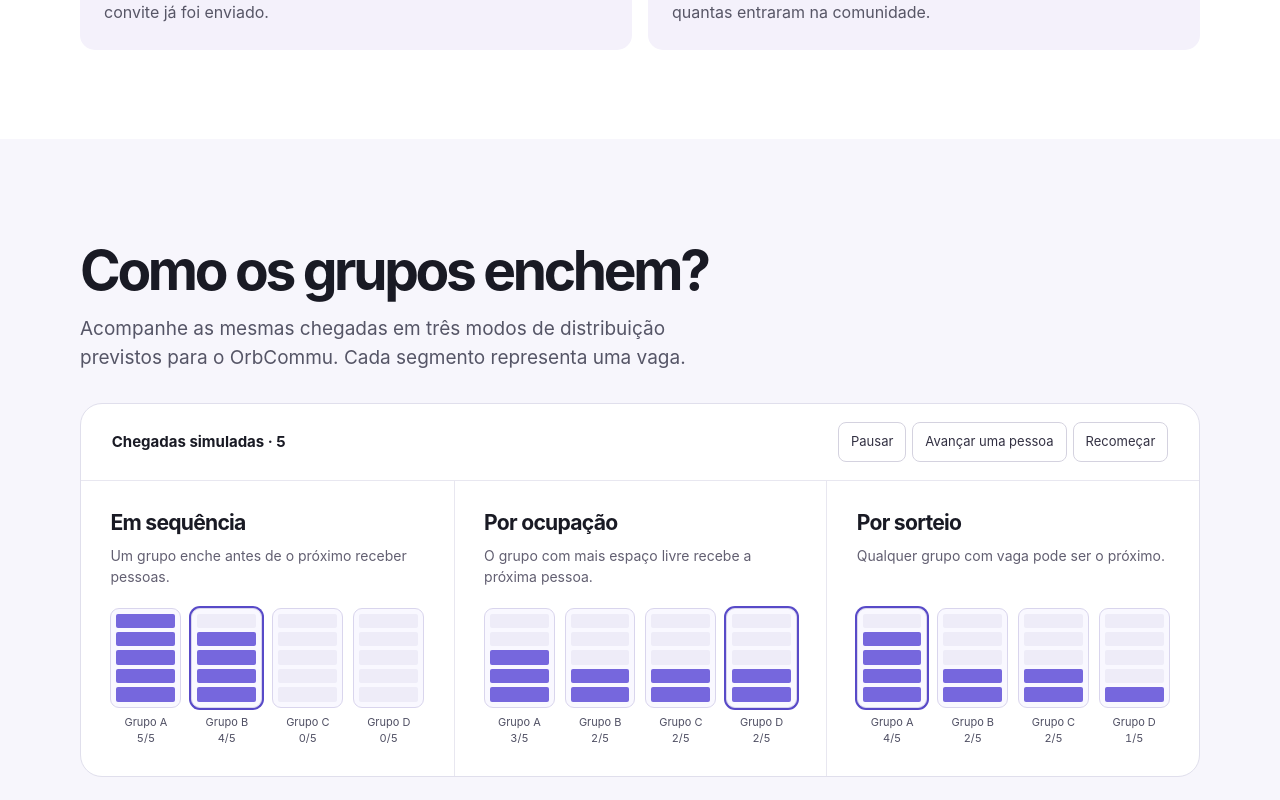
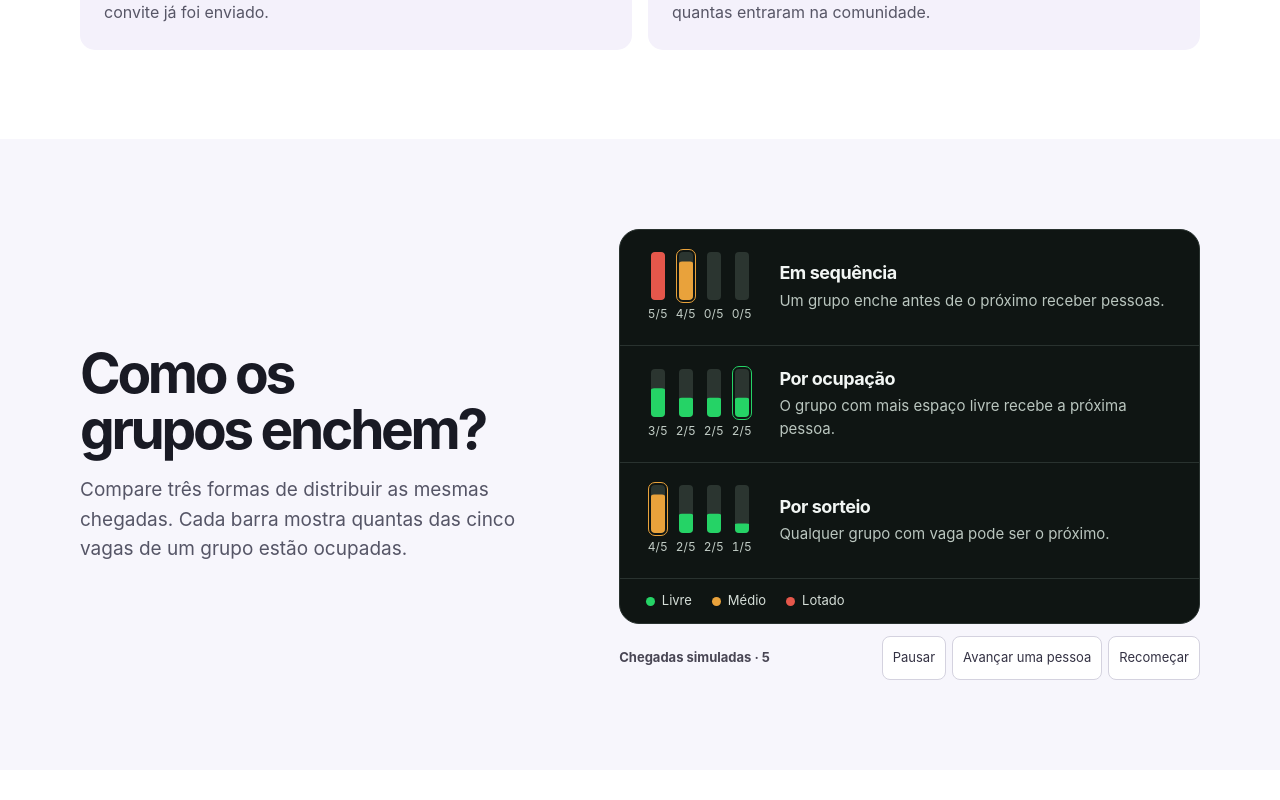
Before and after one commit to GuilhermeSerafim/orbcommu, a Next.js app in the folder web/: page /organizadores in a window 1280 px wide. Shown: the part 1300-2100 px from the top of the page. Built offline with nearby package versions, Linux system fonts and the light colour scheme.

Commit message:
feat(landing): show group occupancy beside the distribution heading

```diff
--- a/web/app/organizadores/distribuicao.tsx
+++ b/web/app/organizadores/distribuicao.tsx
@@ -13,7 +13,14 @@ const modos = [
 
 const capacidade = 5
 const nomes = ["Grupo A", "Grupo B", "Grupo C", "Grupo D"]
-const segmentos = [0, 1, 2, 3, 4]
+const estados = ["Livre", "Médio", "Lotado"] as const
+
+function estadoOcupacao(ocupadas: number): typeof estados[number] {
+  if (ocupadas >= capacidade) return "Lotado"
+  if (ocupadas >= capacidade * 0.8) return "Médio"
+  return "Livre"
+}
+
 const statusInicial = "Simulação · 4 vagas já ocupadas"
 const statusFinal = "Grupos lotados · 1 pessoa aguardando"
 const statusChegadas = (chegadas: number) => `Chegadas simuladas · ${chegadas}`
@@ -67,9 +74,43 @@ export function Distribuicao() {
   return (
     <section className={estilos.distribuicao} id="distribuicao" aria-labelledby="titulo-distribuicao" ref={ref}>
       <div className={estilos.distribuicaoConteudo}>
-        <h2 id="titulo-distribuicao">Como os grupos enchem?</h2>
-        <p>Acompanhe as mesmas chegadas em três modos de distribuição previstos para o OrbCommu. Cada segmento representa uma vaga.</p>
+        <header className={estilos.distribuicaoIntroducao}>
+          <h2 id="titulo-distribuicao">Como os grupos enchem?</h2>
+          <p>Compare três formas de distribuir as mesmas chegadas. Cada barra mostra quantas das cinco vagas de um grupo estão ocupadas.</p>
+        </header>
         <div className={estilos.distribuicaoSimulacao}>
+          <div className={estilos.distribuicaoQuadro}>
+            {linhas.map(({ id, titulo, descricao, grupos, ultimo }) => (
+              <article key={id} className={estilos.distribuicaoModo}>
+                <div className={estilos.distribuicaoGrupos}>
+                  {grupos.map(({ membros, reservas }, indice) => {
+                    const ocupadas = membros + reservas
+                    const estado = estadoOcupacao(ocupadas)
+                    const recebeu = ultimo === indice
+                    const leitura = `${estado} · ${ocupadas} de ${capacidade} vagas ocupadas`
+                    return (
+                      <div key={nomes[indice]} className={estilos.distribuicaoGrupo} data-estado={estado}
+                        data-recebeu={recebeu} title={`${nomes[indice]} · ${leitura}`}>
+                        <div className={estilos.distribuicaoMedidor} role="meter" aria-label={nomes[indice]}
+                          aria-valuemin={0} aria-valuemax={capacidade} aria-valuenow={ocupadas}
+                          aria-valuetext={`${leitura}${recebeu ? ", recebeu a última chegada" : ""}`}>
+                          <i style={{ transform: `scaleY(${ocupadas / capacidade})` }} />
+                        </div>
+                        <span aria-hidden="true">{ocupadas}/{capacidade}</span>
+                      </div>
+                    )
+                  })}
+                </div>
+                <div>
+                  <h3>{titulo}</h3>
+                  <p>{descricao}</p>
+                </div>
+              </article>
+            ))}
+            <ul className={estilos.distribuicaoLegenda} aria-label="Legenda de ocupação">
+              {estados.map(estado => <li key={estado} data-estado={estado}>{estado}</li>)}
+            </ul>
+          </div>
           <div className={estilos.distribuicaoStatus}>
             <b>{status}</b>
             <span className="sr-only" role="status">{anuncio}</span>
@@ -94,31 +135,6 @@ export function Distribuicao() {
               }}>Recomeçar</button>
             </div>
           </div>
-          <div className={estilos.distribuicaoModos}>
-            {linhas.map(({ id, titulo, descricao, grupos, ultimo }) => (
-              <article key={id} className={estilos.distribuicaoModo}>
-                <h3>{titulo}</h3>
-                <p>{descricao}</p>
-                <div className={estilos.distribuicaoGrupos}>
-                  {grupos.map(({ membros, reservas }, indice) => {
-                    const ocupadas = membros + reservas
-                    const recebeu = ultimo === indice
-                    return (
-                      <div key={nomes[indice]} className={estilos.distribuicaoGrupo} data-recebeu={recebeu}>
-                        <div className={estilos.distribuicaoMedidor} role="meter" aria-label={nomes[indice]}
-                          aria-valuemin={0} aria-valuemax={capacidade} aria-valuenow={ocupadas}
-                          aria-valuetext={`${ocupadas} de ${capacidade} vagas ocupadas${recebeu ? ", recebeu a última chegada" : ""}`}>
-                          {segmentos.map(segmento => <i key={segmento} data-ocupado={segmento < ocupadas} />)}
-                        </div>
-                        <small aria-hidden="true">{nomes[indice]}</small>
-                        <span aria-hidden="true">{ocupadas}/{capacidade}</span>
-                      </div>
-                    )
-                  })}
-                </div>
-              </article>
-            ))}
-          </div>
         </div>
       </div>
     </section>
--- a/web/app/organizadores/landing.module.css
+++ b/web/app/organizadores/landing.module.css
@@ -487,7 +487,7 @@
 }
 
 .distribuicao {
-  padding: clamp(60px, 8vw, 112px) max(20px, 5vw);
+  padding: clamp(56px, 7vw, 100px) max(20px, 5vw);
   background: #f7f6fc;
   color: #191a24;
   scroll-margin-top: 70px;
@@ -495,54 +495,136 @@
 }
 
 .distribuicaoConteudo {
+  display: grid;
+  grid-template-columns: minmax(0, .9fr) minmax(0, 1.1fr);
+  align-items: center;
+  gap: clamp(36px, 5vw, 72px);
   max-width: 1120px;
   margin-inline: auto;
 }
 
-.distribuicaoConteudo h2 {
-  margin: 0 0 16px;
-  font-size: clamp(34px, 4.3vw, 62px);
+.distribuicaoIntroducao h2 {
+  max-width: 12ch;
+  margin: 0 0 18px;
+  font-size: clamp(38px, 4.3vw, 62px);
   font-weight: 650;
   letter-spacing: -.06em;
   line-height: 1.02;
+  text-wrap: balance;
 }
 
-.distribuicaoConteudo > p {
-  max-width: 640px;
+.distribuicaoIntroducao p {
+  max-width: 39ch;
   font-size: clamp(16px, 1.5vw, 19px);
   color: #555566;
   line-height: 1.55;
 }
 
-.distribuicaoSimulacao {
-  margin-top: 30px;
+.distribuicaoSimulacao { min-width: 0; }
+
+.distribuicaoQuadro {
   overflow: hidden;
-  border: 1px solid #e0dfec;
-  border-radius: 22px;
-  background: white;
+  border: 1px solid #29322f;
+  border-radius: 20px;
+  background: #0f1513;
+  color: #f2f6f4;
+}
+
+.distribuicaoModo {
+  display: grid;
+  grid-template-columns: 108px minmax(0, 1fr);
+  gap: clamp(18px, 2vw, 28px);
+  align-items: center;
+  padding: 22px clamp(20px, 2vw, 30px);
+}
+
+.distribuicaoModo + .distribuicaoModo, .distribuicaoLegenda { border-top: 1px solid #29322f; }
+.distribuicaoModo h3 {
+  margin: 0 0 5px;
+  font-size: 18px;
+  font-weight: 650;
+  letter-spacing: -.025em;
+  line-height: 1.25;
+}
+.distribuicaoModo p {
+  margin: 0;
+  color: #bac6bf;
+  font-size: 15px;
+  line-height: 1.5;
+}
+
+.distribuicaoGrupos {
+  display: grid;
+  grid-template-columns: repeat(4, minmax(0, 1fr));
+  gap: 4px;
+}
+.distribuicao [data-estado="Livre"] { --cor-ocupacao: #25d366; }
+.distribuicao [data-estado="Médio"] { --cor-ocupacao: #e9a23b; }
+.distribuicao [data-estado="Lotado"] { --cor-ocupacao: #e5574b; }
+.distribuicaoGrupo {
+  display: grid;
+  justify-items: center;
+  gap: 5px;
+  font-size: 12px;
+  font-variant-numeric: tabular-nums;
+  color: #c3cec7;
+}
+.distribuicaoMedidor {
+  position: relative;
+  width: 14px;
+  height: 48px;
+  overflow: hidden;
+  border-radius: 4px;
+  background: #2b3530;
+}
+.distribuicaoMedidor i {
+  position: absolute;
+  inset: 0;
+  border-radius: 3px;
+  background: var(--cor-ocupacao);
+  transform-origin: bottom;
+  transition: transform 350ms ease-out, background-color 200ms ease;
+}
+.distribuicaoGrupo[data-recebeu="true"] .distribuicaoMedidor {
+  outline: 1px solid var(--cor-ocupacao);
+  outline-offset: 2px;
+}
+.distribuicaoLegenda {
+  display: flex;
+  flex-wrap: wrap;
+  gap: 8px 20px;
+  margin: 0;
+  padding: 12px clamp(20px, 2vw, 30px);
+  list-style: none;
+  color: #d6dfd9;
+  font-size: 13px;
+}
+.distribuicaoLegenda li { display: flex; align-items: center; gap: 7px; }
+.distribuicaoLegenda li::before {
+  content: "";
+  width: 9px;
+  height: 9px;
+  border-radius: 50%;
+  background: var(--cor-ocupacao);
 }
 
 .distribuicaoStatus {
   display: flex;
-  flex-wrap: wrap;
   justify-content: space-between;
   align-items: center;
-  gap: 14px;
-  padding: 18px clamp(18px, 2.4vw, 32px);
-  border-bottom: 1px solid #e8e7f0;
-  font-size: 15px;
+  flex-wrap: wrap;
+  gap: 8px 12px;
+  margin-top: 12px;
 }
-
+.distribuicaoStatus b { color: #494654; font-size: 13px; }
 .distribuicaoAcoes {
   display: flex;
   flex-wrap: wrap;
   gap: 6px;
 }
-
 .distribuicaoAcoes button {
-  appearance: auto;
-  min-height: 40px;
-  padding: 9px 12px;
+  min-height: 44px;
+  padding: 7px 10px;
   border: 1px solid #d4d2df;
   border-radius: 8px;
   background: white;
@@ -551,137 +633,24 @@
   font-size: 13px;
   cursor: pointer;
 }
+.distribuicaoAcoes button:hover:not([aria-disabled="true"]) { border-color: #948ba8; }
+.distribuicaoAcoes button:focus-visible { outline: 3px solid #584ac8; outline-offset: 2px; }
+.distribuicaoAcoes button[aria-disabled="true"] { opacity: .55; cursor: default; }
 
-.distribuicaoAcoes button:focus-visible {
-  outline: 3px solid #584ac8;
-  outline-offset: 2px;
+@media (max-width: 760px) {
+  .distribuicaoConteudo { grid-template-columns: 1fr; gap: 28px; }
+  .distribuicaoIntroducao h2 { max-width: none; }
 }
 
-.distribuicaoAcoes button[aria-disabled="true"] {
-  opacity: .55;
-  cursor: default;
-}
-
-.distribuicaoModos {
-  display: grid;
-  grid-template-columns: repeat(3, minmax(0, 1fr));
-}
-
-.distribuicaoModo {
-  min-width: 0;
-  padding: clamp(18px, 2.3vw, 31px);
-}
-
-.distribuicaoModo + .distribuicaoModo {
-  border-left: 1px solid #e8e7f0;
-}
-
-.distribuicaoModo h3 {
-  margin: 0;
-  font-size: clamp(18px, 1.65vw, 25px);
-  font-weight: 700;
-  line-height: 1.2;
-  letter-spacing: -.035em;
-}
-
-.distribuicaoModo p {
-  min-height: 42px;
-  margin: 9px 0 21px;
-  color: #625f71;
-  font-size: 14px;
-  line-height: 1.5;
-}
-
-.distribuicaoGrupos {
-  display: grid;
-  grid-template-columns: repeat(4, minmax(0, 1fr));
-  gap: 10px;
-}
-
-.distribuicaoGrupo {
-  min-width: 0;
-  text-align: center;
-}
-
-.distribuicaoMedidor {
-  display: flex;
-  flex-direction: column-reverse;
-  gap: 4px;
-  height: 100px;
-  padding: 5px;
-  border: 1px solid #d9d5ed;
-  border-radius: 9px;
-  background: #f9f8ff;
-  transition: box-shadow .2s;
-}
-
-.distribuicaoMedidor i {
-  flex: 1;
-  border-radius: 2px;
-  background: #eeecf8;
-}
-
-.distribuicaoMedidor i[data-ocupado="true"] {
-  background: #7667dd;
-}
-
-.distribuicaoGrupo[data-recebeu="true"] .distribuicaoMedidor {
-  box-shadow: 0 0 0 2px #584ac8;
-}
-
-.distribuicaoGrupo small,
-.distribuicaoGrupo span {
-  display: block;
-  color: #505064;
-  font-size: 11px;
-  line-height: 1.45;
-  white-space: nowrap;
-}
-
-.distribuicaoGrupo small {
-  margin-top: 7px;
-}
-
-.distribuicaoGrupo span {
-  font-variant-numeric: tabular-nums;
-}
-
-@media (max-width: 720px) {
-  .distribuicaoModos {
-    grid-template-columns: 1fr;
-  }
-
-  .distribuicaoModo + .distribuicaoModo {
-    border-top: 1px solid #e8e7f0;
-    border-left: 0;
-  }
-
-  .distribuicaoModo p {
-    min-height: 0;
-  }
-
-  .distribuicaoStatus,
-  .distribuicaoModo {
-    padding: 18px;
-  }
-
-  .distribuicaoMedidor {
-    height: 72px;
-  }
-
-  .distribuicaoGrupos {
-    max-width: 360px;
-  }
-
-  .distribuicaoAcoes button {
-    padding-inline: 9px;
-  }
+@media (max-width: 480px) {
+  .distribuicaoModo { grid-template-columns: 84px minmax(0, 1fr); gap: 14px; padding: 18px 14px; }
+  .distribuicaoGrupos { gap: 2px; }
+  .distribuicaoLegenda { padding-inline: 14px; }
+  .distribuicaoAcoes button { padding-inline: 8px; }
 }
 
 @media (prefers-reduced-motion: reduce) {
-  .distribuicaoMedidor {
-    transition: none;
-  }
+  .distribuicaoMedidor i { transition: none; }
 }
 
 .comoFunciona, .fechamento, .rodape {
```
Also changed, not shown: 1 other file (tests, documents, lock files or other folders).
